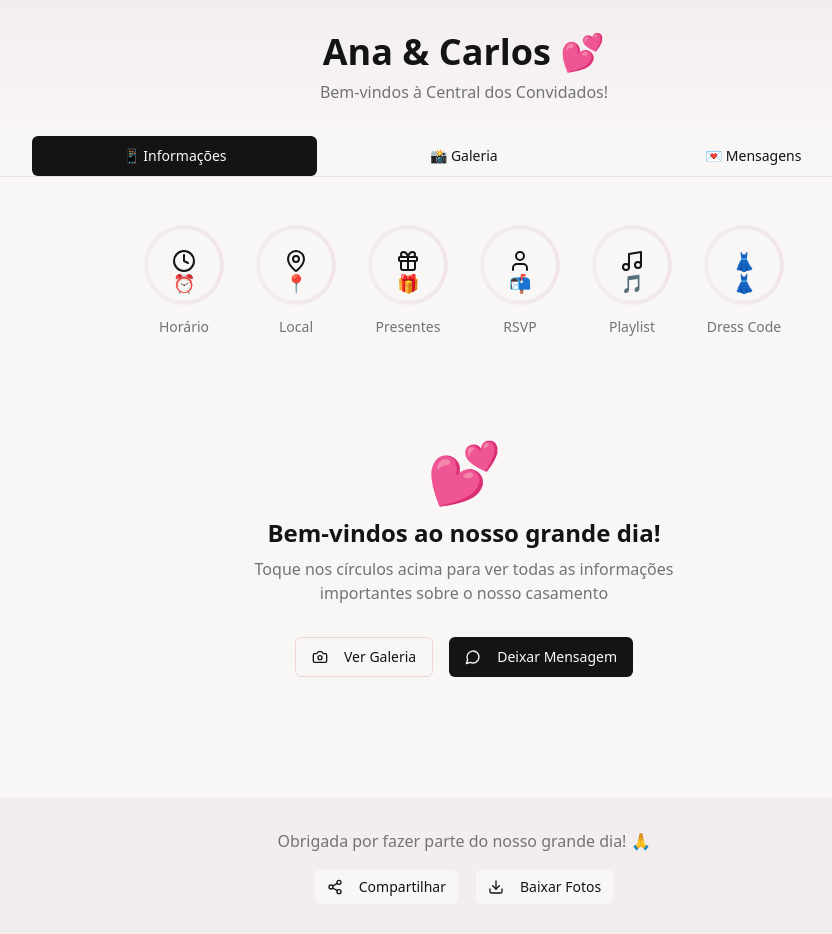
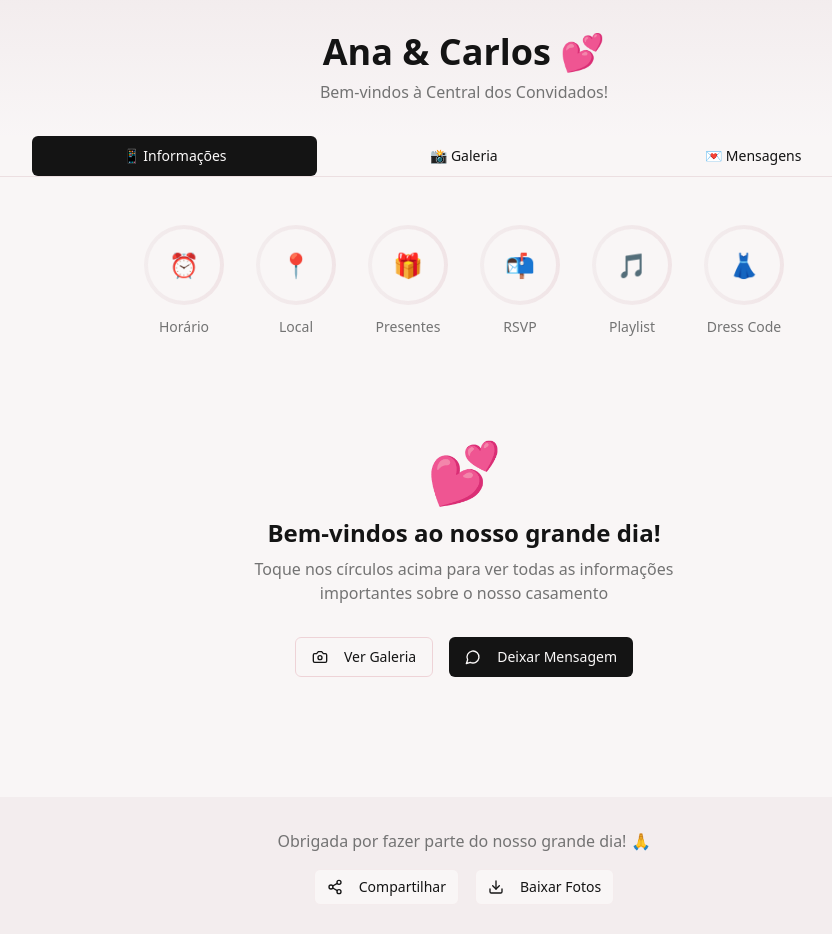
Before and after one commit to alanagastaldi/our-story-central, a React (Vite) app: page /convidados in a window 1280 px wide. Shown: the top 934 px of the page, without its empty margins (176-1008 px from the left). Built offline with nearby package versions, Linux system fonts and the light colour scheme.

Commit message:
Replace icons with emojis
Replaced icons with emojis in the "stories" section of the `ConvidadosPage.tsx` file.

```diff
--- a/src/pages/ConvidadosPage.tsx
+++ b/src/pages/ConvidadosPage.tsx
@@ -22,7 +22,7 @@ const ConvidadosPage = () => {
   const stories: StoryItem[] = [
     {
       id: 'horario',
-      icon: <Clock className="w-6 h-6" />,
+      icon: <span className="text-2xl">⏰</span>,
       label: 'Horário',
       emoji: '⏰',
       content: (
@@ -39,7 +39,7 @@ const ConvidadosPage = () => {
     },
     {
       id: 'local',
-      icon: <MapPin className="w-6 h-6" />,
+      icon: <span className="text-2xl">📍</span>,
       label: 'Local',
       emoji: '📍',
       content: (
@@ -60,7 +60,7 @@ const ConvidadosPage = () => {
     },
     {
       id: 'presentes',
-      icon: <Gift className="w-6 h-6" />,
+      icon: <span className="text-2xl">🎁</span>,
       label: 'Presentes',
       emoji: '🎁',
       content: (
@@ -82,7 +82,7 @@ const ConvidadosPage = () => {
     },
     {
       id: 'confirmacao',
-      icon: <User className="w-6 h-6" />,
+      icon: <span className="text-2xl">📬</span>,
       label: 'RSVP',
       emoji: '📬',
       content: (
@@ -100,7 +100,7 @@ const ConvidadosPage = () => {
     },
     {
       id: 'playlist',
-      icon: <Music className="w-6 h-6" />,
+      icon: <span className="text-2xl">🎵</span>,
       label: 'Playlist',
       emoji: '🎵',
       content: (
@@ -116,7 +116,7 @@ const ConvidadosPage = () => {
     },
     {
       id: 'dresscode',
-      icon: <span className="text-lg">👗</span>,
+      icon: <span className="text-2xl">👗</span>,
       label: 'Dress Code',
       emoji: '👗',
       content: (
@@ -196,18 +196,12 @@ const ConvidadosPage = () => {
                           ? 'bg-gradient-to-r from-wedding-pink via-wedding-pink-light to-wedding-pink scale-110'
                           : 'bg-gradient-to-r from-wedding-pink-soft to-wedding-pink-light group-hover:from-wedding-pink group-hover:to-wedding-pink-light'
                       }`}>
-                        <div className="w-full h-full bg-background rounded-full flex items-center justify-center relative">
-                          {/* Icon */}
-                          <div className={`text-wedding-dark transition-transform duration-300 absolute ${
-                            selectedStory === story.id ? 'scale-90 -translate-y-1' : 'group-hover:scale-95 -translate-y-1'
+                        <div className="w-full h-full bg-background rounded-full flex items-center justify-center">
+                          {/* Emoji replacing icon */}
+                          <div className={`transition-transform duration-300 ${
+                            selectedStory === story.id ? 'scale-110' : 'group-hover:scale-105'
                           }`}>
                             {story.icon}
-                          </div>
-                          {/* Emoji Inside Circle */}
-                          <div className={`text-lg absolute bottom-1 transition-transform duration-300 ${
-                            selectedStory === story.id ? 'scale-110' : 'group-hover:scale-105'
-                          }`}>
-                            {story.emoji}
                           </div>
                         </div>
                       </div>
```
